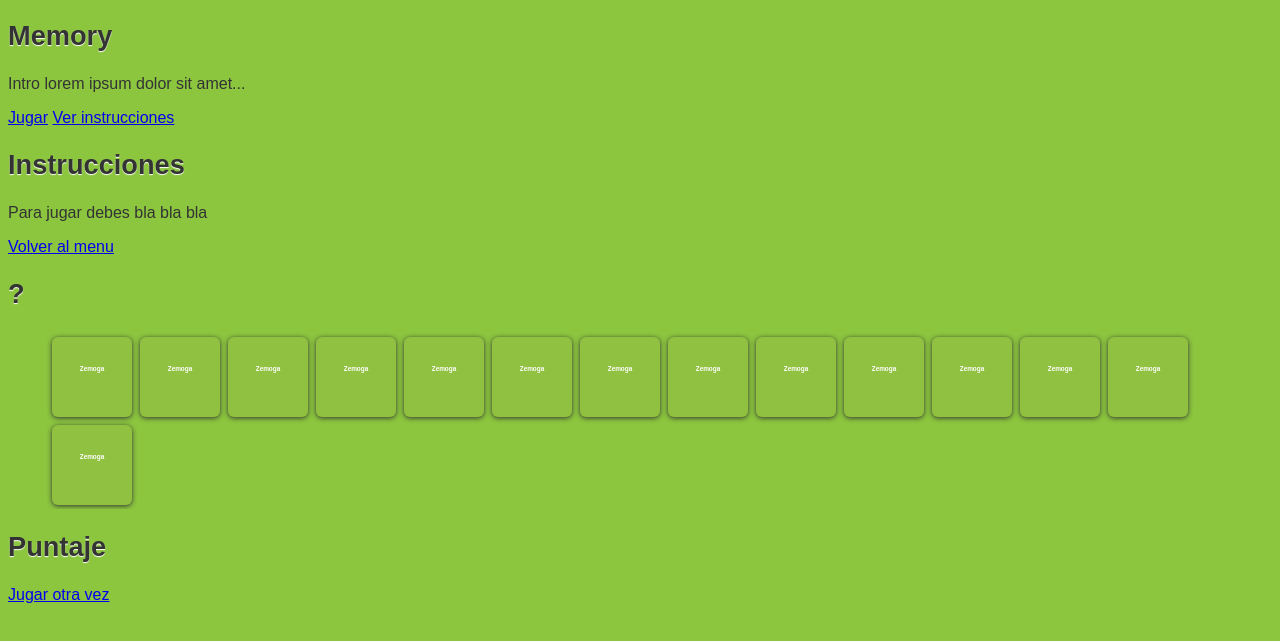
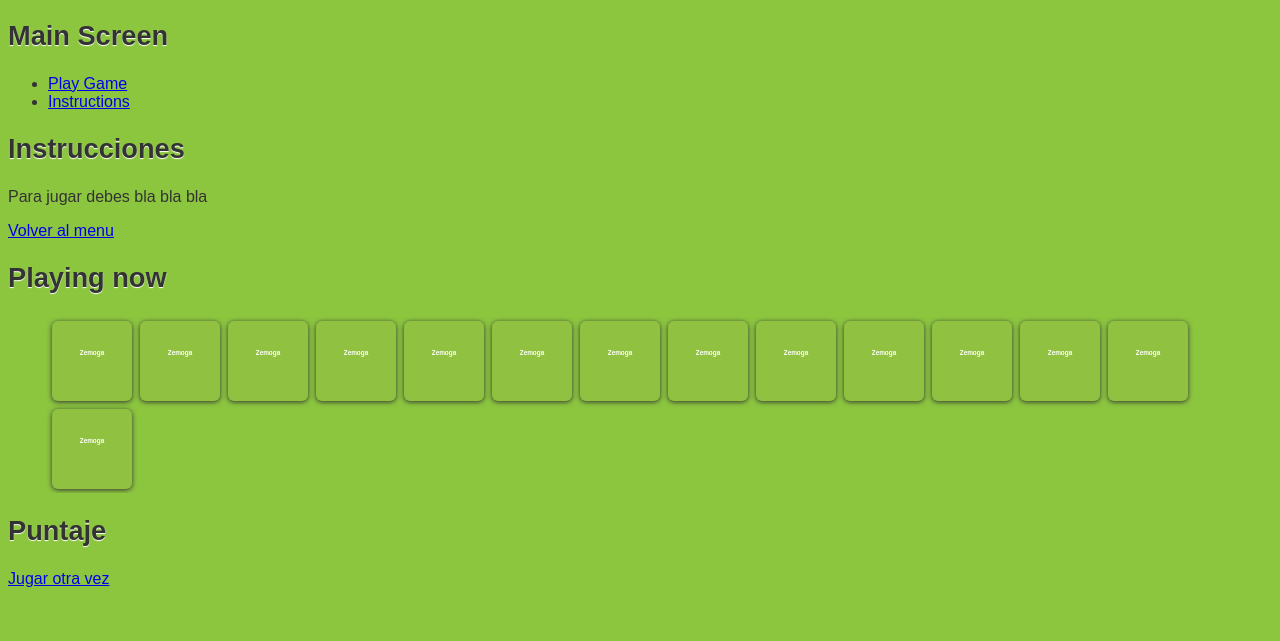
Before and after one commit to zemoga/MemoryGame, a plain HTML site: page index.html in a window 1280 px wide. Shown: the part 61-702 px from the top of the page. Drawn offline with Linux system fonts and the light colour scheme.

Commit message:
html5 tags added

```diff
--- a/index.html
+++ b/index.html
@@ -9,10 +9,13 @@
     		<h1>Memory Game</h1>
     	</header>
         <section id="main-menu" class="view" role="main">
-			<h2>Memory</h2>
-			<p>Intro lorem ipsum dolor sit amet...</p>
-			<a href="#">Jugar</a>
-			<a href="#">Ver instrucciones</a>
+			<h2>Main Screen</h2>
+			<nav>
+				<ul>
+					<li><a href="#">Play Game</a></li>
+					<li><a href="#">Instructions</a></li>
+				</ul>
+			</nav>
 		</section>
 		<section id="instructions" class="view">
 		    <h2>Instrucciones</h2>
@@ -20,7 +23,7 @@
 		    <a href="#">Volver al menu</a>
 		</section>
         <section id="game" class="view">
-            <h2>?</h2>
+            <h2>Playing now</h2>
             <ul id="game-board">
                 <li>
                     <div class="back"></div>
```
